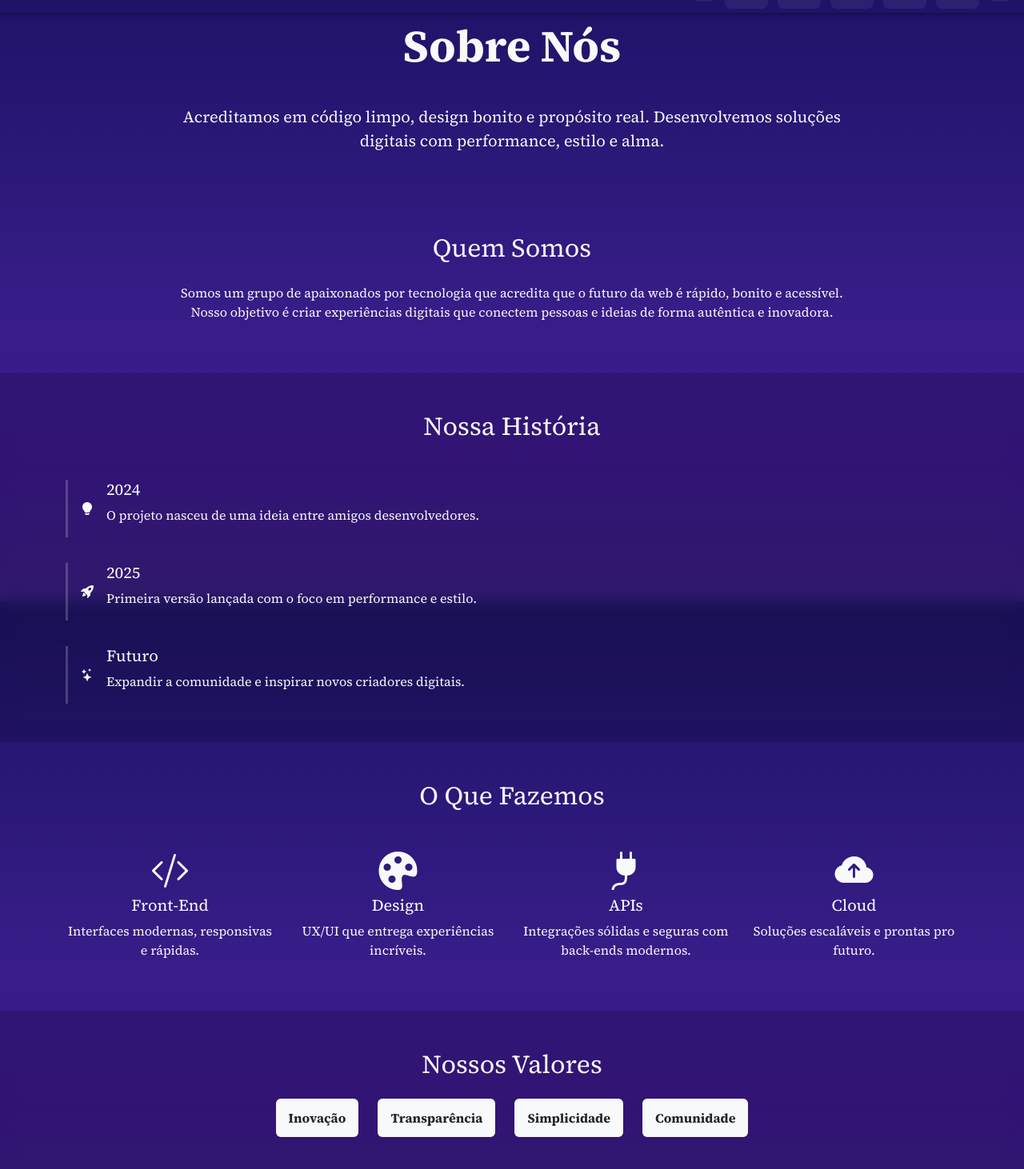
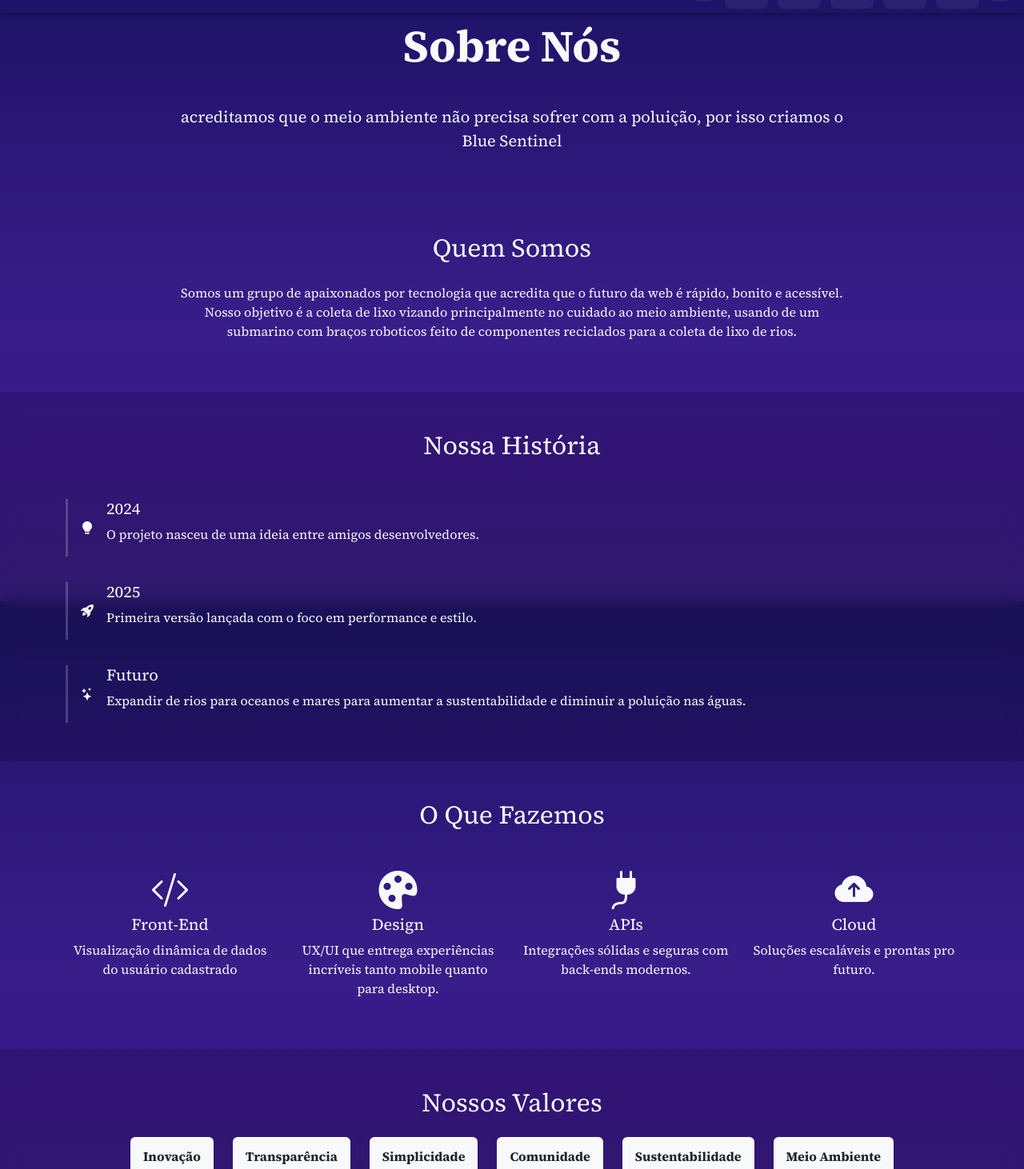
Before and after one commit to Matheus2306/BlueSentinelVite, a React (Vite) app: page /about in a window 1280 px wide. Shown: the part 48-1510 px from the top of the page at 80% size. Built offline with nearby package versions, Linux system fonts and the light colour scheme.

Commit message:
feat: update About page content to emphasize environmental sustainability

```diff
--- a/src/pages/About.jsx
+++ b/src/pages/About.jsx
@@ -21,8 +21,8 @@ const About = () => {
           <div className="container">
             <h1 className="display-4 fw-bold mb-3 p-4">Sobre Nós</h1>
             <p className="lead mx-auto w-75">
-              Acreditamos em código limpo, design bonito e propósito real.
-              Desenvolvemos soluções digitais com performance, estilo e alma.
+              acreditamos que o meio ambiente não precisa sofrer com a poluição,
+              por isso criamos o Blue Sentinel
             </p>
           </div>
         </section>
@@ -33,9 +33,10 @@ const About = () => {
             <h2 className="text-center mb-4 ">Quem Somos</h2>
             <p className="text-center mx-auto w-75">
               Somos um grupo de apaixonados por tecnologia que acredita que o
-              futuro da web é rápido, bonito e acessível. Nosso objetivo é criar
-              experiências digitais que conectem pessoas e ideias de forma
-              autêntica e inovadora.
+              futuro da web é rápido, bonito e acessível. Nosso objetivo é a
+              coleta de lixo vizando principalmente no cuidado ao meio ambiente,
+              usando de um submarino com braços roboticos feito de componentes
+              reciclados para a coleta de lixo de rios.
             </p>
           </div>
         </section>
@@ -70,7 +71,8 @@ const About = () => {
                 <div>
                   <h5>Futuro</h5>
                   <p>
-                    Expandir a comunidade e inspirar novos criadores digitais.
+                    Expandir de rios para oceanos e mares para aumentar a
+                    sustentabilidade e diminuir a poluição nas águas.
                   </p>
                 </div>
               </div>
@@ -86,12 +88,12 @@ const About = () => {
               <div className="col-md-3" data-aos="fade-up" data-aos-delay="100">
                 <i className="bi bi-code-slash display-5 mb-3"></i>
                 <h5>Front-End</h5>
-                <p>Interfaces modernas, responsivas e rápidas.</p>
+                <p>Visualização dinâmica de dados do usuário cadastrado</p>
               </div>
               <div className="col-md-3" data-aos="fade-up" data-aos-delay="200">
                 <i className="bi bi-palette-fill display-5 mb-3"></i>
                 <h5>Design</h5>
-                <p>UX/UI que entrega experiências incríveis.</p>
+                <p>UX/UI que entrega experiências incríveis tanto mobile quanto para desktop.</p>
               </div>
               <div className="col-md-3" data-aos="fade-up" data-aos-delay="300">
                 <i className="bi bi-plug-fill display-5 mb-3"></i>
@@ -123,6 +125,11 @@ const About = () => {
               </span>
               <span className="badge bg-light text-dark p-3 fs-6">
                 Comunidade
+              </span><span className="badge bg-light text-dark p-3 fs-6">
+                Sustentabilidade
+              </span>
+              <span className="badge bg-light text-dark p-3 fs-6">
+                Meio Ambiente
               </span>
             </div>
           </div>
```
